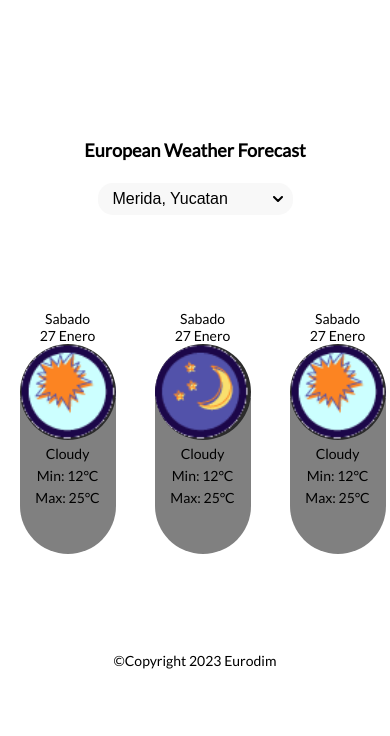
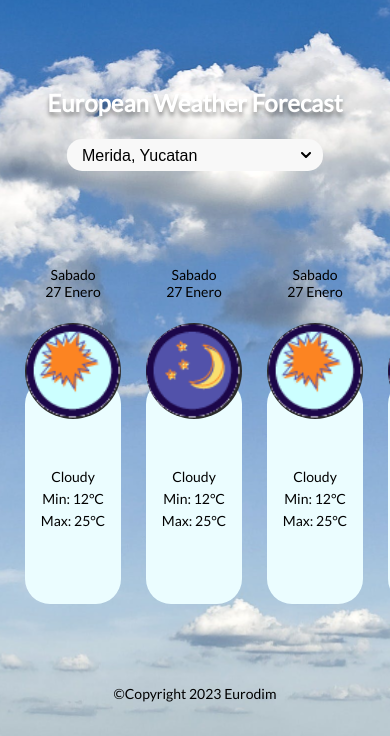
Before and after one commit to Diegogila/WeatherApp-project, a plain HTML site: page index.html in a window 390 px wide. Shown: the part 108-844 px from the top of the page. Drawn offline with Linux system fonts and the light colour scheme.

Commit message:
Se reajusta cards con nuevo diseño responsivo

```diff
--- a/css/master.css
+++ b/css/master.css
@@ -26,6 +26,10 @@ html{
     font-size: 1.6rem;
 }
 
+h2{
+    font-size: 2.4rem;
+}
+
 p{
     font-size: 1.4rem;
 }
@@ -44,10 +48,30 @@ body {
     height: 100vh;
 }
 
-header{
+.theme{
+
+    background-size:cover ;
+    background-repeat: no-repeat;
+    background-position: center;
+}
+
+.theme--day{
+    background-image: url('../assets/images/theme-day.jpg');
+}
+
+.theme--night{
+    background-image: url('../assets/images/theme-night.jpg');
+}
+
+.header{
     display: flex;
     justify-content: center;
     align-items: center;
+}
+
+.header--day{
+    color: #EBFDFF;
+    text-shadow: 0 0 10px rgba(0, 0, 0, 0.25)
 }
 
 header h1{
@@ -60,17 +84,29 @@ header h1{
     display: flex;
     flex-direction: column;
     justify-content: center;
+    align-items: center;
     gap: 15%;
 }
 
+.title-container{
+    width: 50%;
+    min-width: 320px;
+}
+
+.title-container--day h2{
+    color: #FFFFFF;
+    text-shadow: 0 4px 4px rgba(0, 0, 0, 0.40);
+}
+
 .title-container h2{
-    font-size: 1.8rem;
-    padding: 22px;
+    padding: 22px 0;
+    font-weight: 700;
 
 }
 
 .title-container select{
-    width: 50%;
+    width: 80%;
+    max-width: 500px;
     height: 32px;
     border-radius: 15px;
     padding: 0 15px;
@@ -84,40 +120,41 @@ header h1{
 
 .carousel-container{
     display: flex;
-    height: auto;
-    justify-content: space-around;
-    justify-self: center;
     overflow-x: scroll;
     overscroll-behavior-x: contain;
     scroll-snap-type: x proximity;
-
+    height: 40vh;
+    width: 100%;
+    gap: 25px;
+    padding: 0 25px;
 }
 
 .card{
     display: flex;
-    scroll-snap-align: center;
     flex-direction: column;
     height: 100%;
+    width: 30%;
+    min-width: 96px;
     justify-content: center;
-    padding: 0 5%;
+    scroll-snap-align: center;
 }
 
 .card__title{
-
+    height: 20%;
 }
 
 .card__content{
+    position:relative;
     display: flex;
     flex-direction: column;
     justify-content: end;
-    position:relative;
-    width: 96px;
-    height: 210px;
+    align-items: center;
+    height: 100%;
+
 }
 .card__image-container{
     position:absolute;
     top: 0;
-    left: 0;
     width: 96px;
     height: 96px;
     border-radius:100%;
@@ -137,19 +174,32 @@ header h1{
     display: flex;
     flex-direction: column;
     justify-content: center;
-    background-color: gray;
-    height: 156px;
-    border-radius: 0 0 50px 50px;
+    height: 80%;
+    width: 100%;
     font-size: 1.4rem;
     gap: 5px;
+    padding-top: 15px;
+    border-radius: 25px;
+    background-color: gray;
+}
+
+.card__data--day{
+    background-color: #EBFDFF;
+}
+
+
+
+footer{
+    display: flex;
+    align-items: center;
+    justify-content: center;
 }
 
 
 
 @media (min-width: 992px) {
     .carousel-container{
-        margin: 0 15%;
-        overflow-x: hidden;
+        width: 80%;
     }
     .card{
         padding: 0;
--- a/index.html
+++ b/index.html
@@ -12,12 +12,12 @@
 <link rel="stylesheet" href="css/master.css">
 <title>Eurodim</title>
 </head>
-<body>
-    <header>
+<body class="theme theme--day">
+    <header class="header header--day">
         <h1>Eurodim</h1>
     </header>
     <main class="weather-forecast">
-        <div class="title-container">
+        <div class="title-container title-container--day">
             <h2>European Weather Forecast</h2>
             <select name="city" class="select" id="Cities">
                 <option value="Merida, Yucatan">Merida, Yucatan</option>
@@ -34,7 +34,7 @@
                     <div class="card__image-container">
                         <img class="card__image card__image--day" src="./assets/images/clear.png" alt="">
                     </div>
-                    <div class="card__data">
+                    <div class="card__data card__data--day">
                         <p>Cloudy</p>
                         <p>Min: 12°C</p>
                         <p>Max: 25°C</p>
@@ -50,7 +50,7 @@
                     <div class="card__image-container">
                         <img class="card__image card__image--night" src="./assets/images/clear.png" alt="">
                     </div>
-                    <div class="card__data">
+                    <div class="card__data card__data--day">
                         <p>Cloudy</p>
                         <p>Min: 12°C</p>
                         <p>Max: 25°C</p>
@@ -66,7 +66,7 @@
                     <div class="card__image-container">
                         <img class="card__image card__image--day" src="./assets/images/clear.png" alt="">
                     </div>
-                    <div class="card__data">
+                    <div class="card__data card__data--day">
                         <p>Cloudy</p>
                         <p>Min: 12°C</p>
                         <p>Max: 25°C</p>
@@ -82,7 +82,7 @@
                     <div class="card__image-container">
                         <img class="card__image card__image--night" src="./assets/images/clear.png" alt="">
                     </div>
-                    <div class="card__data">
+                    <div class="card__data card__data--day">
                         <p>Cloudy</p>
                         <p>Min: 12°C</p>
                         <p>Max: 25°C</p>
@@ -98,7 +98,7 @@
                     <div class="card__image-container">
                         <img class="card__image card__image--night" src="./assets/images/clear.png" alt="">
                     </div>
-                    <div class="card__data">
+                    <div class="card__data card__data--day">
                         <p>Cloudy</p>
                         <p>Min: 12°C</p>
                         <p>Max: 25°C</p>
@@ -114,7 +114,7 @@
                     <div class="card__image-container">
                         <img class="card__image card__image--night" src="./assets/images/clear.png" alt="">
                     </div>
-                    <div class="card__data">
+                    <div class="card__data card__data--day">
                         <p>Cloudy</p>
                         <p>Min: 12°C</p>
                         <p>Max: 25°C</p>
@@ -130,7 +130,7 @@
                     <div class="card__image-container">
                         <img class="card__image card__image--night" src="./assets/images/clear.png" alt="">
                     </div>
-                    <div class="card__data">
+                    <div class="card__data card__data--day">
                         <p>Cloudy</p>
                         <p>Min: 12°C</p>
                         <p>Max: 25°C</p>
```
Also changed, not shown: assets/images/theme-day.jpg (added), assets/images/theme-night.jpg (added).
